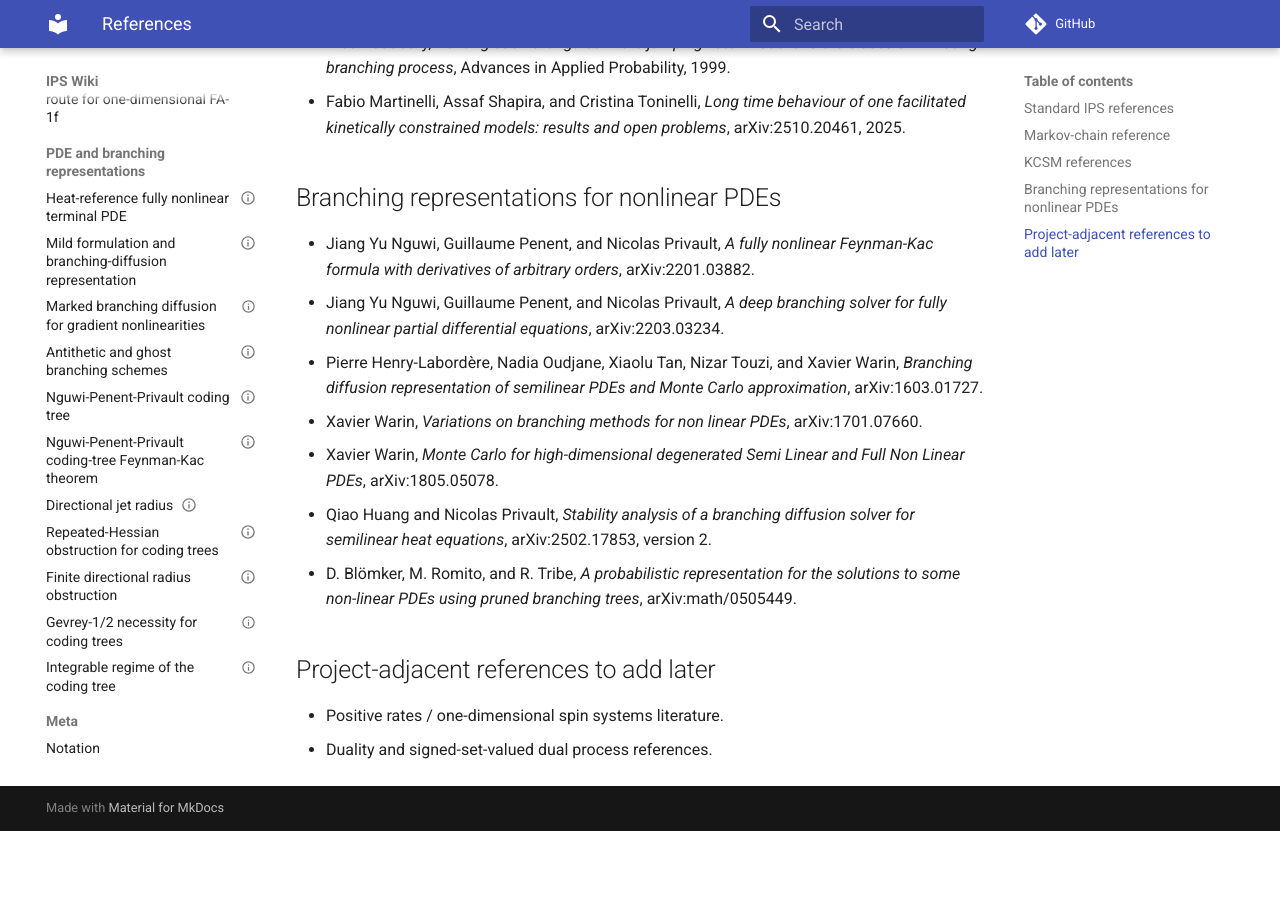
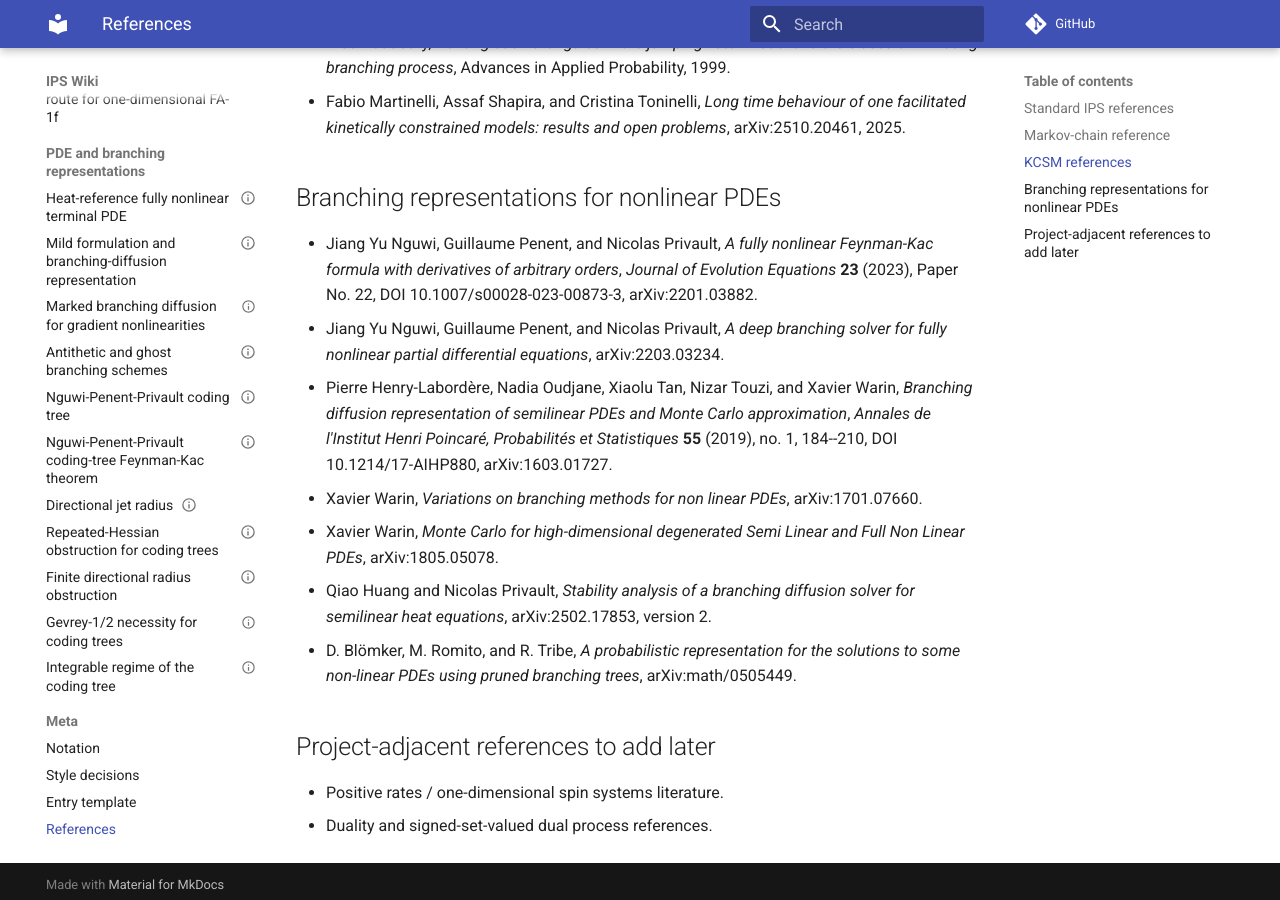
Before and after one commit to maciejgluchowski86-beep/ips-wiki, an MkDocs documentation site: the page built from docs/meta/references.md, in a window 1280 px wide and 900 px high, scrolled down 1269 px. Built offline with MkDocs 1.6.1 and Material for MkDocs 9.7.7, drawn with Linux system fonts in a browser that asks for light colours; comment, search, counter and statistics services are not loaded; before the commit the page ends 2100 px from its top, so only the background shows below that.

Commit message:
Add publication details for branching representation references

```diff
--- a/docs/meta/references.md
+++ b/docs/meta/references.md
@@ -34,9 +34,9 @@ This page is the human-readable reference list for the wiki. A structured BibTeX
 
 ## Branching representations for nonlinear PDEs
 
-- Jiang Yu Nguwi, Guillaume Penent, and Nicolas Privault, *A fully nonlinear Feynman-Kac formula with derivatives of arbitrary orders*, arXiv:2201.03882.
+- Jiang Yu Nguwi, Guillaume Penent, and Nicolas Privault, *A fully nonlinear Feynman-Kac formula with derivatives of arbitrary orders*, *Journal of Evolution Equations* **23** (2023), Paper No. 22, DOI 10.1007/s00028-023-00873-3, arXiv:2201.03882.
 - Jiang Yu Nguwi, Guillaume Penent, and Nicolas Privault, *A deep branching solver for fully nonlinear partial differential equations*, arXiv:2203.03234.
-- Pierre Henry-Labordère, Nadia Oudjane, Xiaolu Tan, Nizar Touzi, and Xavier Warin, *Branching diffusion representation of semilinear PDEs and Monte Carlo approximation*, arXiv:1603.01727.
+- Pierre Henry-Labordère, Nadia Oudjane, Xiaolu Tan, Nizar Touzi, and Xavier Warin, *Branching diffusion representation of semilinear PDEs and Monte Carlo approximation*, *Annales de l'Institut Henri Poincaré, Probabilités et Statistiques* **55** (2019), no. 1, 184--210, DOI 10.1214/17-AIHP880, arXiv:1603.01727.
 - Xavier Warin, *Variations on branching methods for non linear PDEs*, arXiv:1701.07660.
 - Xavier Warin, *Monte Carlo for high-dimensional degenerated Semi Linear and Full Non Linear PDEs*, arXiv:1805.05078.
 - Qiao Huang and Nicolas Privault, *Stability analysis of a branching diffusion solver for semilinear heat equations*, arXiv:2502.17853, version 2.
```
